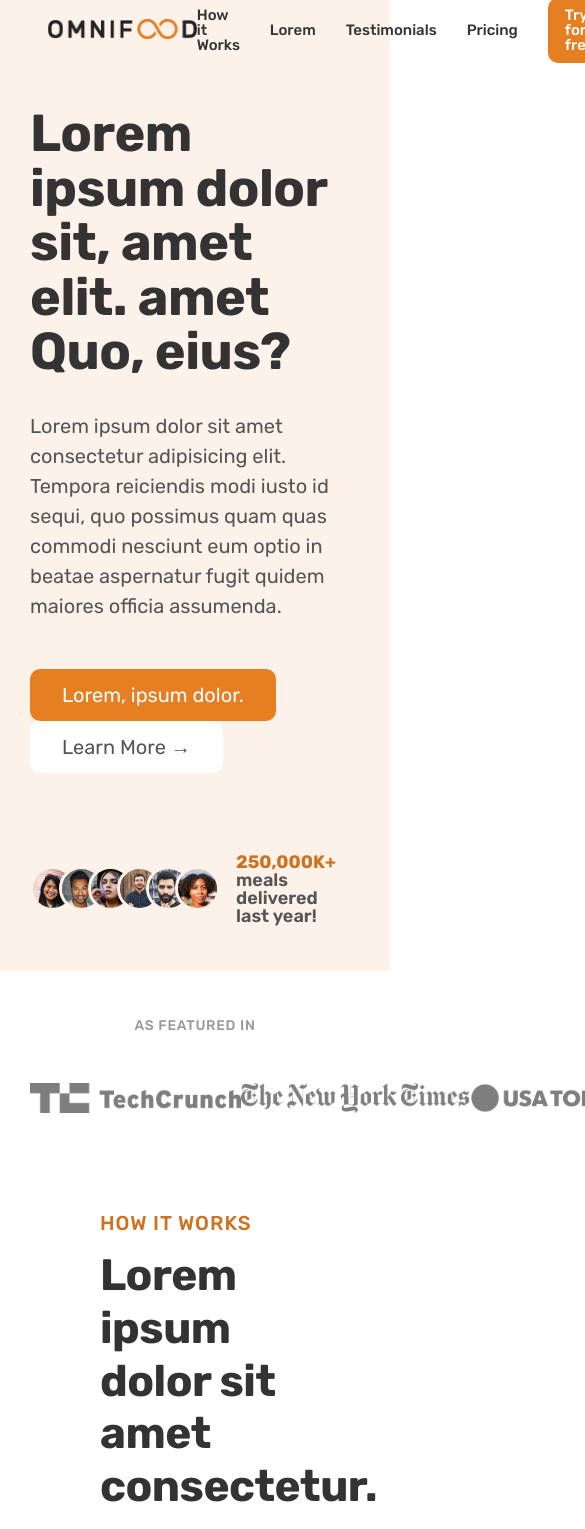
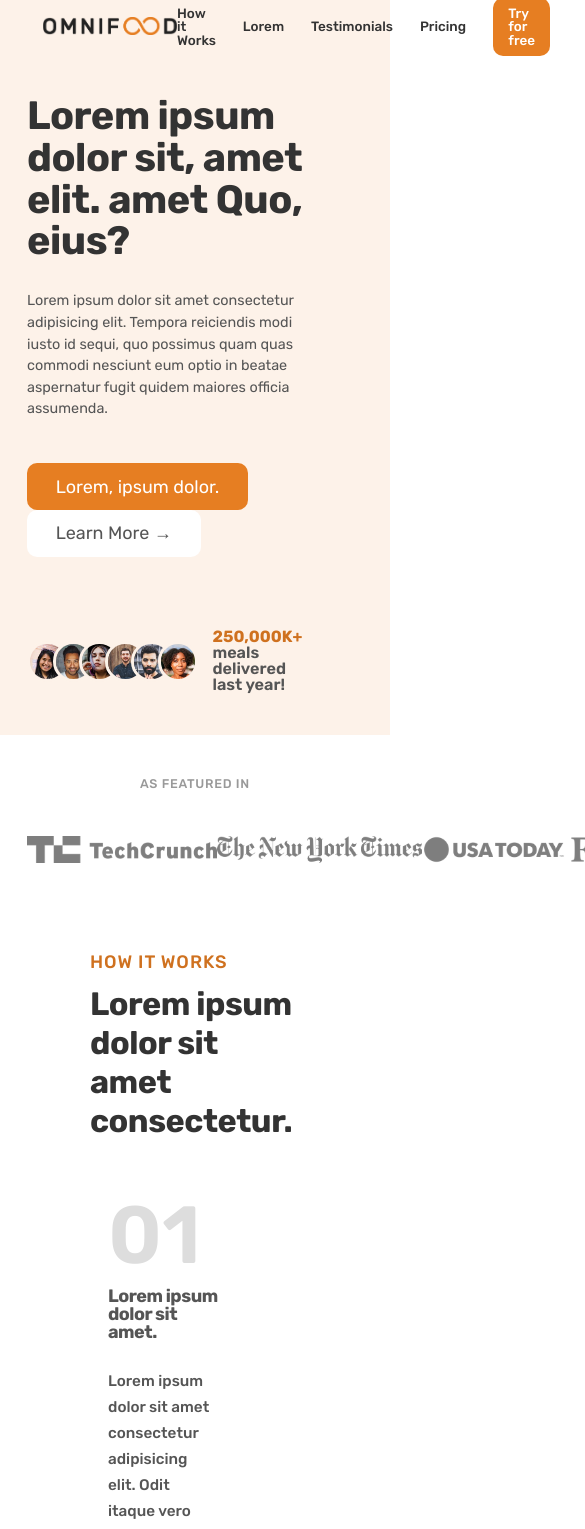
Before and after one commit to RahulPrasad13400/MealMate, a plain HTML site: page index.html in a window 390 px wide. Shown: the top 1529 px of the page, 585 px wide, since content can reach past the window. Drawn offline with nearby package versions, Linux system fonts and the light colour scheme.

Commit message:
going on

```diff
--- a/index.html
+++ b/index.html
@@ -7,6 +7,7 @@
     <link rel="preconnect" href="https://fonts.gstatic.com" crossorigin>
     <link href="https://fonts.googleapis.com/css2?family=Rubik:ital,wght@0,300..900;1,300..900&display=swap" rel="stylesheet">
     <link rel="stylesheet" href="index.css">
+    <link rel="stylesheet" href="queries.css">
     <script type="module" src="https://unpkg.com/ionicons@7.1.0/dist/ionicons/ionicons.esm.js"></script>
     <script nomodule src="https://unpkg.com/ionicons@7.1.0/dist/ionicons/ionicons.js"></script>
     <title>DishHub</title>
--- /dev/null
+++ b/queries.css
@@ -0,0 +1,34 @@
+@media(max-width : 84em){
+     .hero{
+        max-width: 120rem;
+     }
+     .heading-primary{
+        font-size: 4.4rem;
+     }
+     .testimonial-gallery{
+        grid-template-columns: repeat(2,1fr);
+    }
+}
+
+@media(max-width: 75em){
+html{
+    font-size : 56.25%;
+}
+.grid{
+    column-gap: 4.8rem;
+    row-gap: 6.4rem;
+}
+.heading-secondary{
+    font-size : 3.6rem;
+}
+.heading-teritary{
+    font-size : 2rem;
+}
+.hero-description{
+    font-size: 1.6rem;
+}
+#testimo{
+    padding: 4rem 0;
+    margin: 0 4rem;
+}
+}
```
